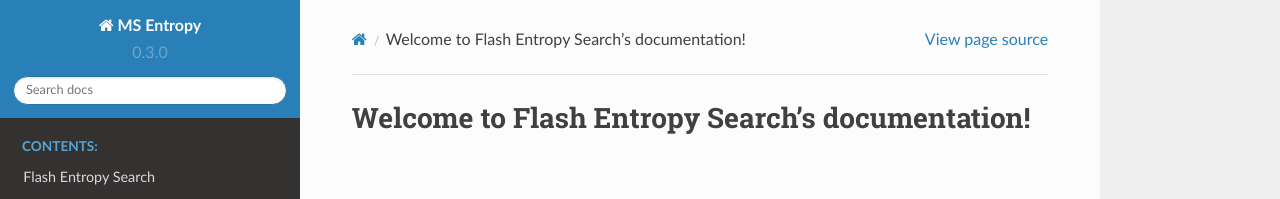
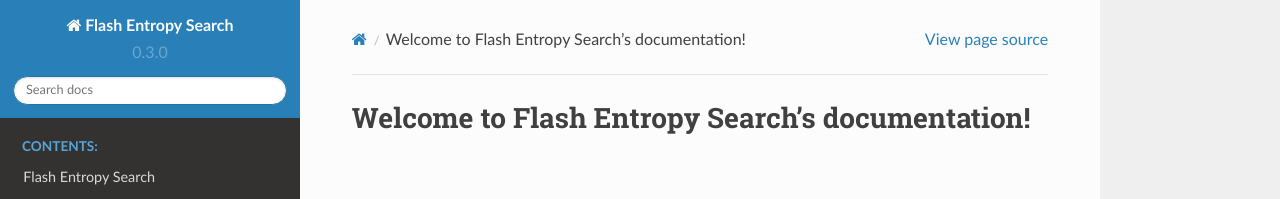
Before and after one commit to YuanyueLi/FlashEntropySearch, a Sphinx documentation site: the page built from docs/source/index.rst, in a window 1280 px wide. Shown: the top 199 px of the page. Built offline with Sphinx 7.4.7 and the Read the Docs theme 2.0.0, drawn with Linux system fonts in a browser that asks for light colours; cross-references to code outside the pages are shown as plain code.

Commit message:
Small modifications on documents

```diff
--- a/docs/source/conf.py
+++ b/docs/source/conf.py
@@ -7,7 +7,7 @@ sys.path.insert(0, os.path.abspath('../../ms_entropy/'))
 
 # -- Project information
 
-project = 'MS Entropy'
+project = 'Flash Entropy Search'
 copyright = '2023, Yuanyue Li'
 author = 'Yuanyue Li'
 
```
